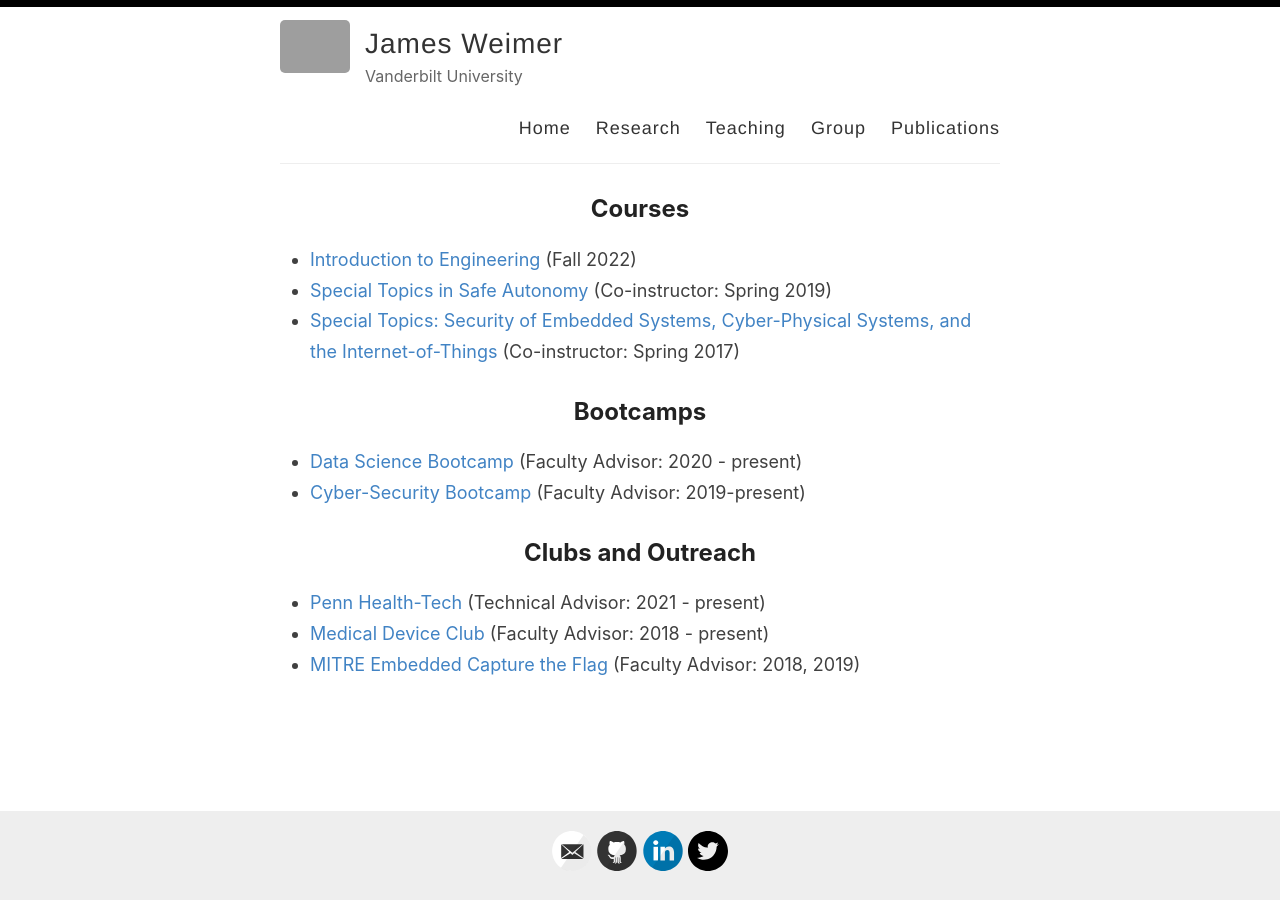
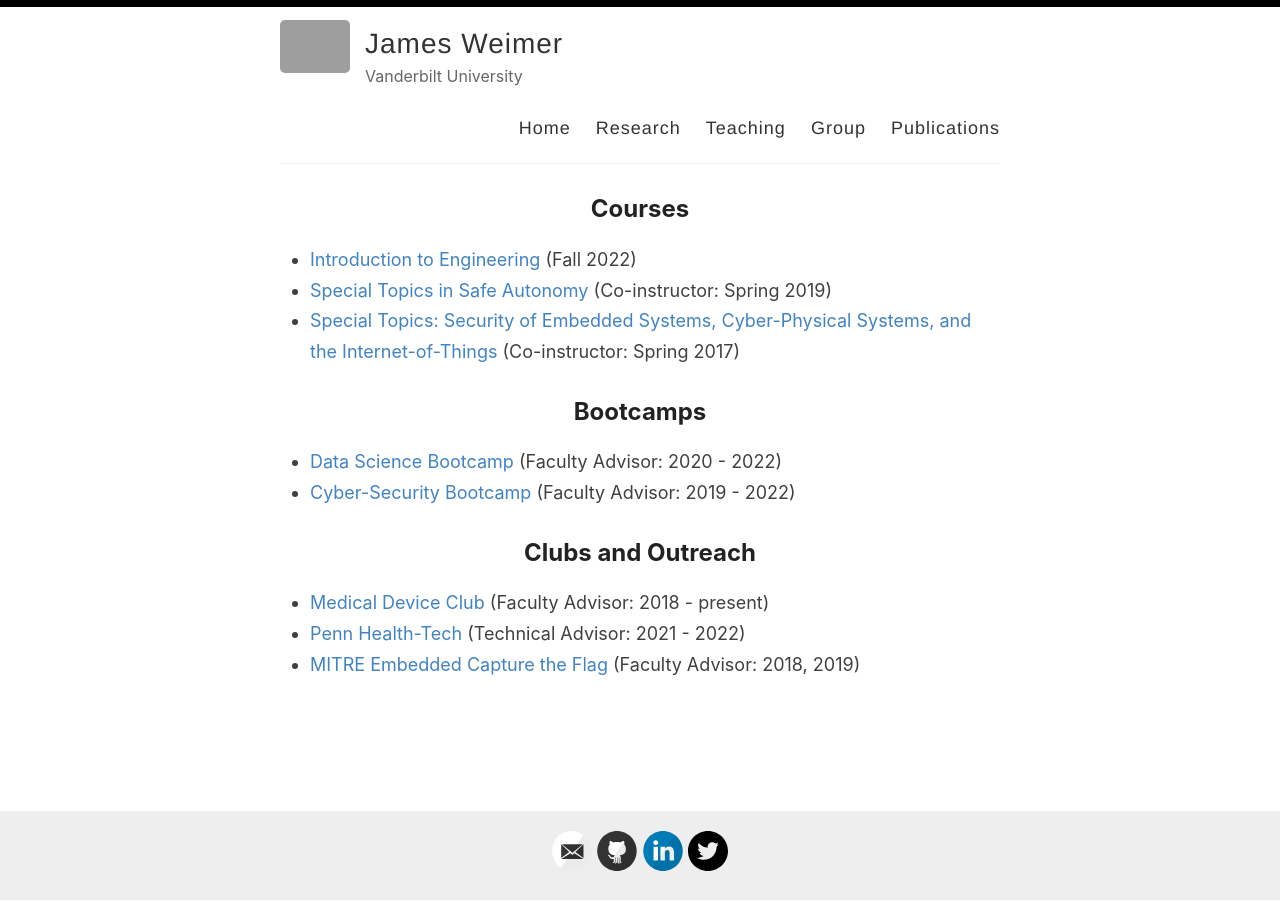
Before and after one commit to weimerj/weimerj.github.io, a Jekyll site: the page built from _pages/teaching.md, in a window 1280 px wide. Built offline with Jekyll 4.4.1, drawn with Linux system fonts in a browser that asks for light colours; our own code applies the rules of GitHub Pages for plain Markdown files; grey boxes are pictures that could not be loaded.

Commit message:
teaching

```diff
--- a/_pages/teaching.md
+++ b/_pages/teaching.md
@@ -11,11 +11,11 @@
 
 
 ## Bootcamps
-- [Data Science Bootcamp](https://bootcamp.sas.upenn.edu/data/) (Faculty Advisor: 2020 - present)
-- [Cyber-Security Bootcamp](https://bootcamp.sas.upenn.edu/cybersecurity/) (Faculty Advisor: 2019-present)
+- [Data Science Bootcamp](https://bootcamp.sas.upenn.edu/data/) (Faculty Advisor: 2020 - 2022)
+- [Cyber-Security Bootcamp](https://bootcamp.sas.upenn.edu/cybersecurity/) (Faculty Advisor: 2019 - 2022)
 
 
 ## Clubs and Outreach
-- [Penn Health-Tech](https://healthtech.upenn.edu/) (Technical Advisor: 2021 - present)
 - [Medical Device Club](https://rtg.cis.upenn.edu/meddevclub/) (Faculty Advisor: 2018 - present)
+- [Penn Health-Tech](https://healthtech.upenn.edu/) (Technical Advisor: 2021 - 2022)
 - [MITRE Embedded Capture the Flag](https://mitrecyberacademy.org/competitions/embedded/) (Faculty Advisor: 2018, 2019)
```
